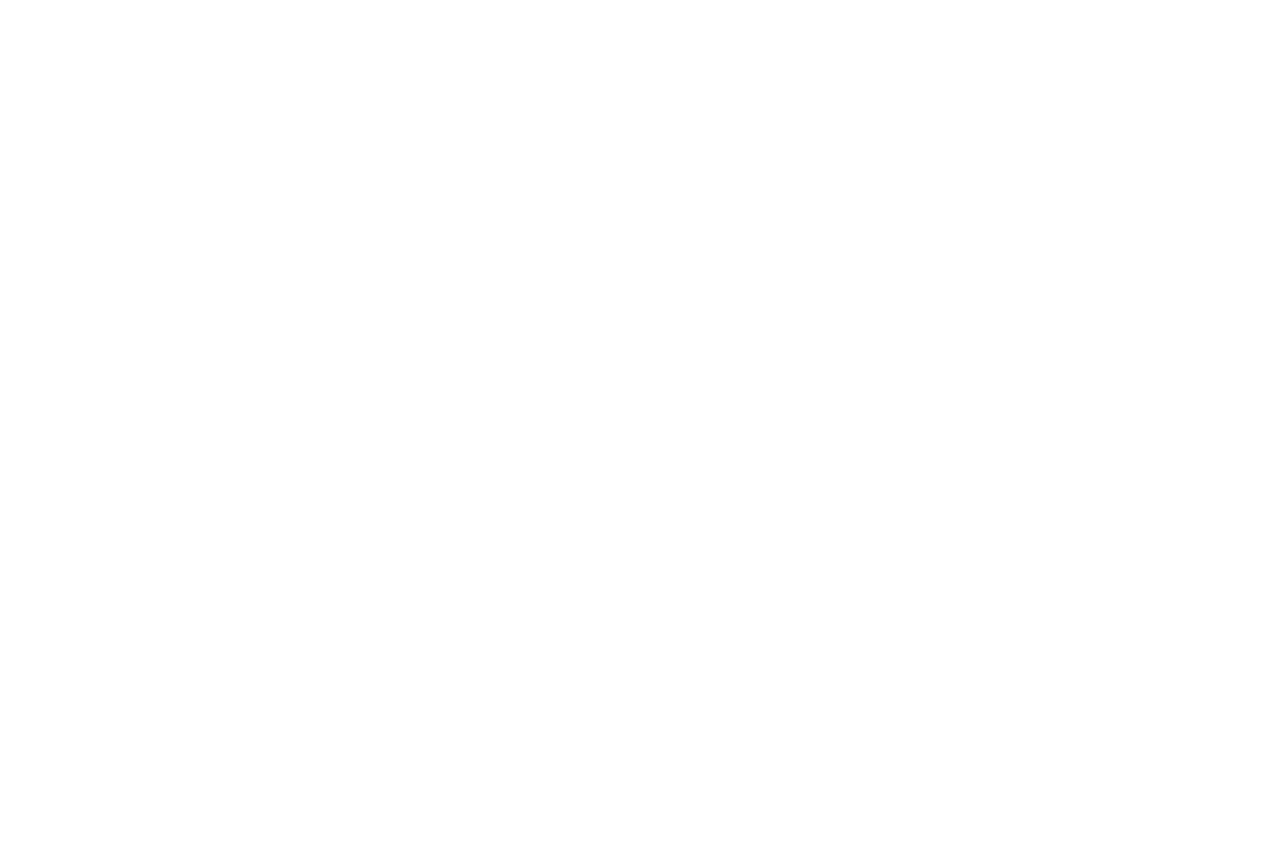
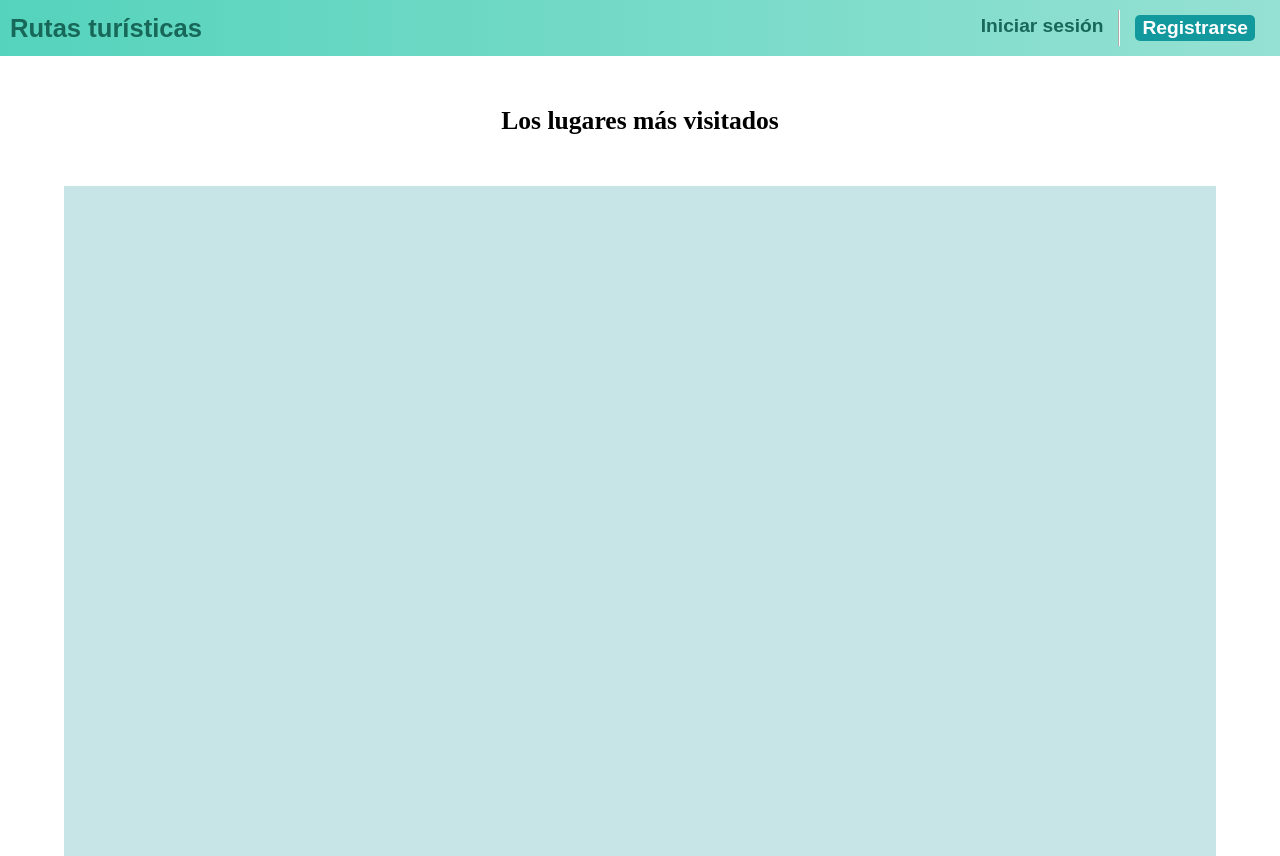
Before and after one commit to Trixtaro/rutasturisticas, a React (Create React App) app in the folder react-app/: page /lugar in a window 1280 px wide. Before the commit this address led to /404. Before the commit the page ends 800 px from the top, so only its background shows below. Built offline with nearby package versions, Linux system fonts and the light colour scheme.

Commit message:
Se agrego la pagina de lugares

```diff
--- a/react-app/public/index.html
+++ b/react-app/public/index.html
@@ -4,7 +4,7 @@
 <head>
   <meta charset="utf-8" />
   <meta name="viewport" content="width=device-width, initial-scale=1, shrink-to-fit=no" />
-  <script src="https://kit.fontawesome.com/6ddd1e2310.js" crossorigin="anonymous"></script>
+  <!-- <script src="https://kit.fontawesome.com/6ddd1e2310.js" crossorigin="anonymous"></script> -->
   <title>Rutas Turisticas</title>
 </head>
 
--- a/react-app/src/components/App.js
+++ b/react-app/src/components/App.js
@@ -1,12 +1,12 @@
 import React from 'react';
 
 import { BrowserRouter, Route, Switch, Redirect } from 'react-router-dom';
-
 import AppRoute from '../components/AppRoute';
 import Layout from './Layout';
 import Dashboard from '../pages/Dashboard';
 import Login from '../pages/LoginPage';
 import Register from '../pages/RegisterPage';
+import Lugar from '../pages/LugarPage';
 
 function App(){
 
@@ -14,7 +14,7 @@
         <BrowserRouter>
             <Switch>
                 <AppRoute exact path="/" component={Dashboard} layout={Layout} />
-                <AppRoute exact path="/" component={Dashboard} />
+                <AppRoute exact path="/lugar" component={Lugar} layout={Layout} />
                 <Route exact path="/login" component={Login} />
                 <Route exact path="/register" component={Register} />
                 <Redirect path="*" to="/404" />
--- /dev/null
+++ b/react-app/src/pages/LugarPage.js
@@ -0,0 +1,22 @@
+import React from 'react';
+
+import './styles/LugarPage.css';
+
+class LugarPage extends React.Component{
+
+    render(){
+        return (
+            <div className="LugarPage">
+                <h1 className="titulo-lugares">
+                    Los lugares más visitados
+                </h1>
+                <div className="lugares">
+
+                </div>
+            </div>
+        );
+    }
+
+}
+
+export default LugarPage;
--- /dev/null
+++ b/react-app/src/pages/styles/LugarPage.css
@@ -0,0 +1,17 @@
+.LugarPage{
+    display: flex;
+    height: 100vh;
+    flex-direction: column;
+    justify-content: flex-start;
+    align-items: center;
+}
+
+.titulo-lugares{
+    margin: 50px;
+}
+
+.lugares{
+    background-color: #c7e4e6;
+    width: 90%;
+    height: 1000px;
+}
```
